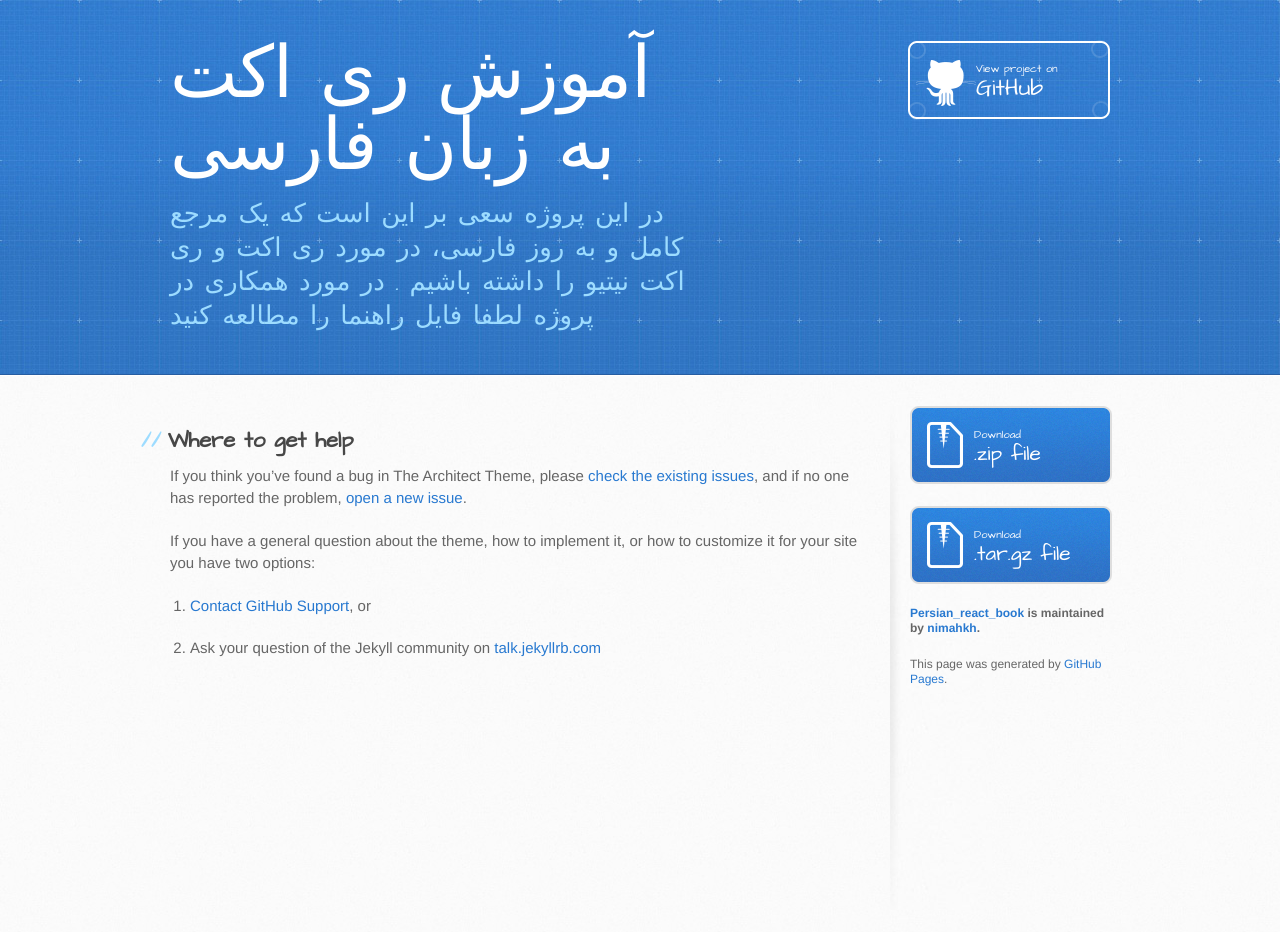
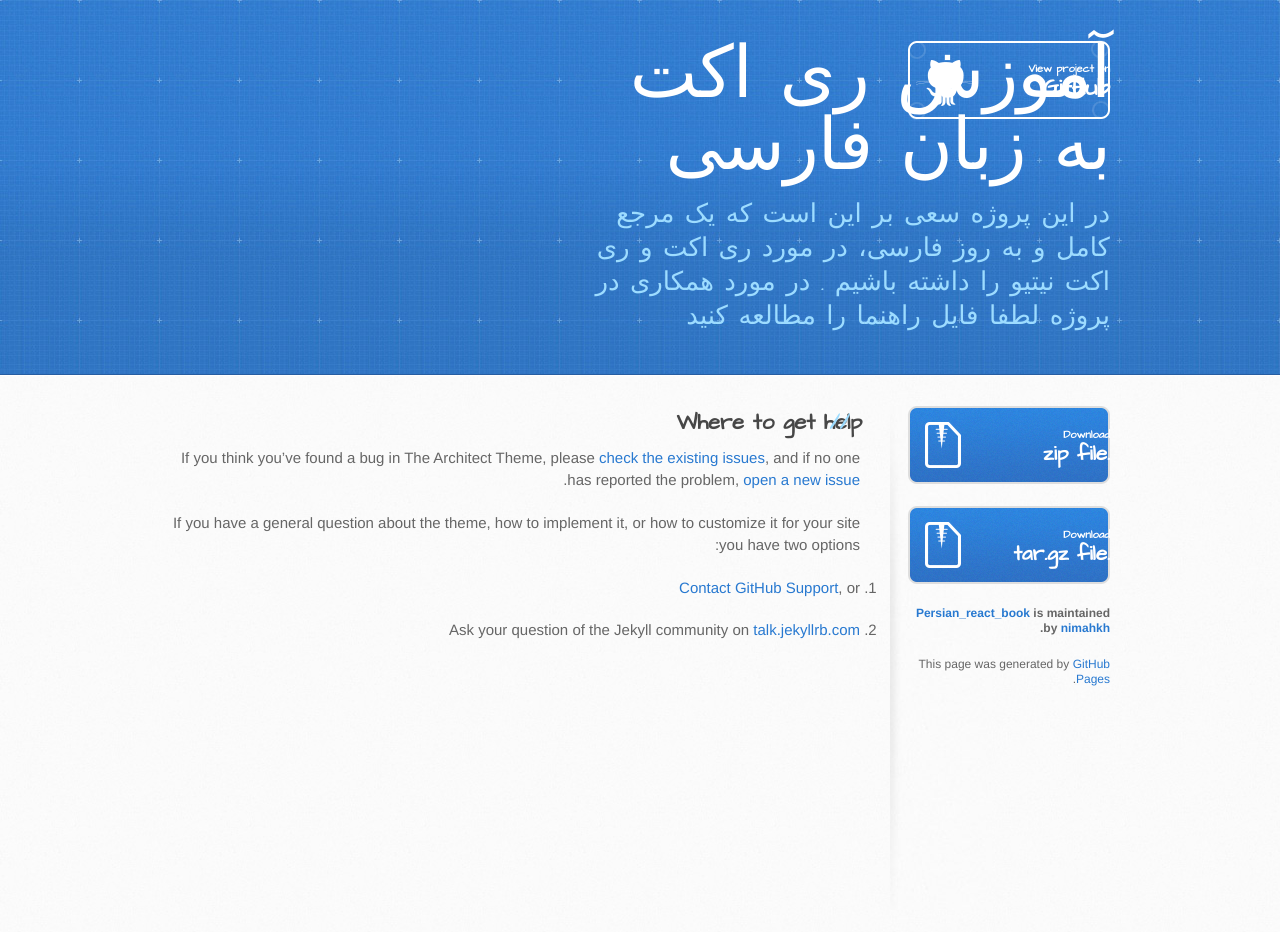
Before and after one commit to nimahkh/Persian_react_book, a Jekyll site: the page built from docs/SUPPORT.md, in a window 1280 px wide. Built offline with Jekyll 4.4.1, drawn with Linux system fonts in a browser that asks for light colours; our own code applies the rules of GitHub Pages for plain Markdown files.

Commit message:
Update style.scss

```diff
--- a/assets/css/style.scss
+++ b/assets/css/style.scss
@@ -1,4 +1,242 @@
 ---
 ---
 
+html, body, div, span, applet, object, iframe,
+h1, h2, h3, h4, h5, h6, p, blockquote, pre,
+a, abbr, acronym, address, big, cite, code,
+del, dfn, em, img, ins, kbd, q, s, samp,
+small, strike, strong, sub, sup, tt, var,
+b, u, i, center,
+dl, dt, dd, ol, ul, li,
+fieldset, form, label, legend,
+table, caption, tbody, tfoot, thead, tr, th, td,
+article, aside, canvas, details, embed,
+figure, figcaption, footer, header, hgroup,
+menu, nav, output, ruby, section, summary,
+time, mark, audio, video {
+  padding: 0;
+  margin: 0;
+  font: inherit;
+  font-size: 100%;
+  vertical-align: baseline;
+  border: 0;
+  direction:rtl;
+  text-align:right
+}
+/* HTML5 display-role reset for older browsers */
+article, aside, details, figcaption, figure,
+footer, header, hgroup, menu, nav, section {
+  display: block;
+  direction:rtl;
+  text-align:right
+}
+body {
+  line-height: 1;
+  direction:rtl;
+  text-align:right
+}
+ol, ul {
+  list-style: none;
+}
+blockquote, q {
+  quotes: none;
+}
+blockquote:before, blockquote:after,
+q:before, q:after {
+  content: '';
+  content: none;
+}
+table {
+  border-spacing: 0;
+  border-collapse: collapse;
+}
+body {
+  font-family: 'Helvetica Neue', Helvetica, Arial, serif;
+  font-size: 13px;
+  line-height: 1.5;
+  color: #000;
+  direction:rtl;
+  text-align:right
+}
+
+a {
+  font-weight: bold;
+  color: #d5000d;
+}
+
+header {
+  padding-top: 35px;
+  padding-bottom: 10px;
+}
+
+header h1 {
+  font-size: 48px;
+  font-weight: bold;
+  line-height: 1.2;
+  color: #303030;
+  letter-spacing: -1px;
+}
+
+header h2 {
+  font-size: 24px;
+  font-weight: normal;
+  line-height: 1.3;
+  color: #aaa;
+  letter-spacing: -1px;
+}
+#downloads {
+  display: none;
+}
+#main_content {
+  padding-top: 20px;
+}
+
+code, pre {
+  margin-bottom: 30px;
+  font-family: Monaco, "Bitstream Vera Sans Mono", "Lucida Console", Terminal;
+  font-size: 12px;
+  color: #222;
+}
+
+code {
+  padding: 0 3px;
+}
+
+pre {
+  padding: 20px;
+  overflow: auto;
+  border: solid 1px #ddd;
+}
+pre code {
+  padding: 0;
+}
+
+ul, ol, dl {
+  margin-bottom: 20px;
+}
+
+
+/* COMMON STYLES */
+
+table {
+  width: 100%;
+  border: 1px solid #ebebeb;
+}
+
+th {
+  font-weight: 500;
+}
+
+td {
+  font-weight: 300;
+  text-align: center;
+  border: 1px solid #ebebeb;
+}
+
+form {
+  padding: 20px;
+  background: #f2f2f2;
+
+}
+
+
+/* GENERAL ELEMENT TYPE STYLES */
+
+h1 {
+  font-size: 2.8em;
+}
+
+h2 {
+  margin-bottom: 8px;
+  font-size: 22px;
+  font-weight: bold;
+  color: #303030;
+}
+
+h3 {
+  margin-bottom: 8px;
+  font-size: 18px;
+  font-weight: bold;
+  color: #d5000d;
+}
+
+h4 {
+  font-size: 16px;
+  font-weight: bold;
+  color: #303030;
+}
+
+h5 {
+  font-size: 1em;
+  color: #303030;
+}
+
+h6 {
+  font-size: .8em;
+  color: #303030;
+}
+
+p {
+  margin-bottom: 20px;
+  font-weight: 300;
+}
+
+a {
+  text-decoration: none;
+}
+
+p a {
+  font-weight: 400;
+}
+
+blockquote {
+  padding: 0 0 0 30px;
+  margin-bottom: 20px;
+  font-size: 1.6em;
+  border-left: 10px solid #e9e9e9;
+}
+
+ul li {
+  padding-left: 20px;
+  list-style-position: inside;
+  list-style: disc;
+}
+
+ol li {
+  padding-left: 3px;
+  list-style-position: inside;
+  list-style: decimal;
+}
+
+dl dd {
+  font-style: italic;
+  font-weight: 100;
+}
+
+footer {
+  padding-top: 20px;
+  padding-bottom: 30px;
+  margin-top: 40px;
+  font-size: 13px;
+  color: #aaa;
+}
+
+footer a {
+  color: #666;
+}
+
+/* MISC */
+.clearfix:after {
+  display: block;
+  height: 0;
+  clear: both;
+  visibility: hidden;
+  content: '.';
+}
+
+.clearfix {display: inline-block;}
+* html .clearfix {height: 1%;}
+.clearfix {display: block;}
+
+
 @import 'jekyll-theme-architect';
```
